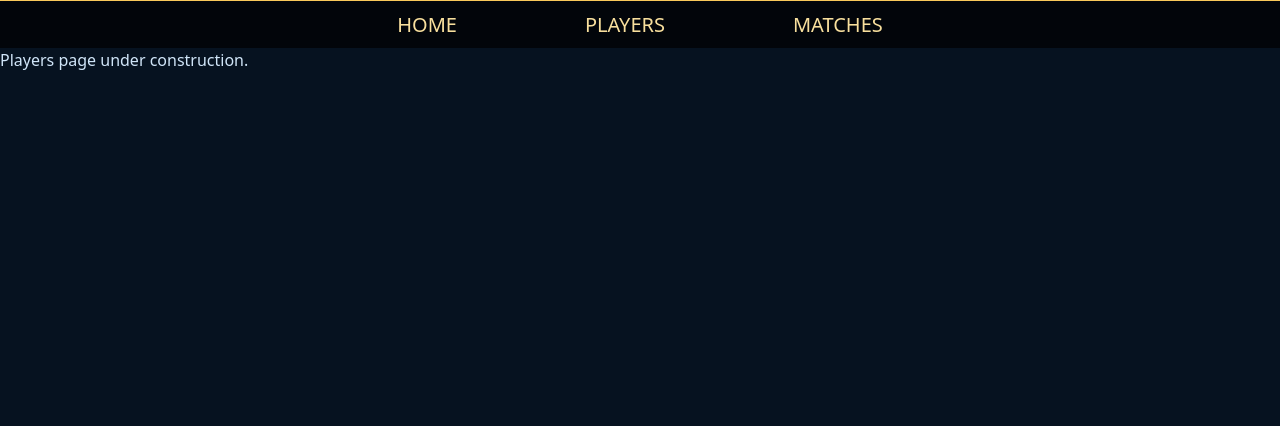
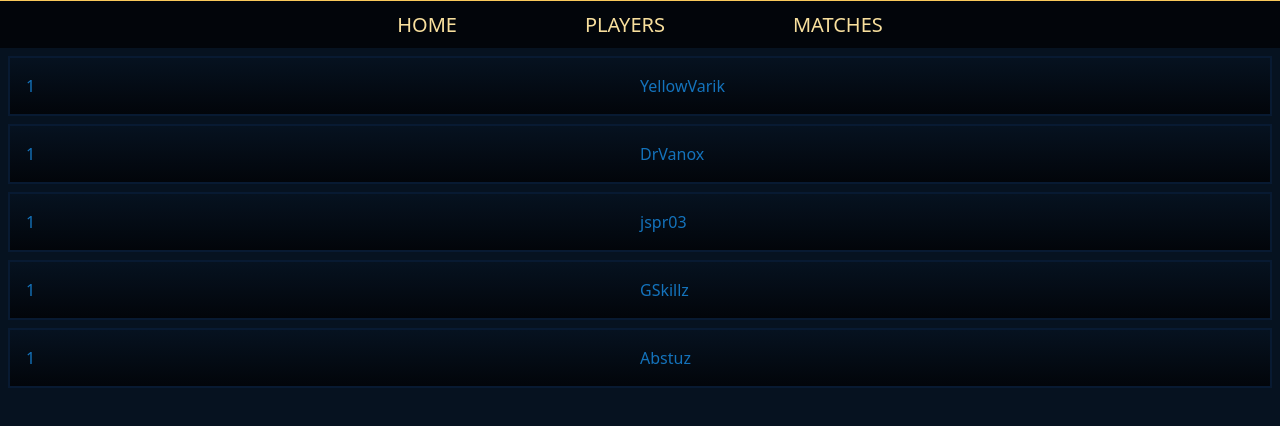
Before and after one commit to jessecrans/smite-toernooi, a Next.js app in the folder frontend/: page /players in a window 1280 px wide. Shown: the top 426 px of the page. Built offline with nearby package versions, Linux system fonts and the light colour scheme.

Commit message:
working on player page

```diff
--- a/frontend/src/app/page.tsx
+++ b/frontend/src/app/page.tsx
@@ -1,26 +1,27 @@
-import Image from "next/image";
+import { hasStarted } from "./utils/utils";
 
 export default function Home() {
   return (
     <main className="flex flex-col justify-center items-center h-screen pt-12">
+      {
+        !hasStarted() ? (
+          <>
             <div className="flex flex-col justify-center items-center">
               <h1 className="text-smite-yellow p-4 text-8xl font-bold">SMITE</h1>
               <p className="text-smite-text-white text-xl">De Boys - 2024</p>
               <h1 className="text-smite-yellow p-4 text-8xl font-bold">NITE</h1>
             </div>
-      {/* <Image
-        src="/pip.jpg"
-        alt="Pip"
-        width={300}
-        height={300}
-        className="m-4"
-      /> */}
             <p className="text-l text-smite-text-white m-4 text-center border-2 border-smite-text-blue p-2 bg-gradient-to-t from-smite-accent-blue-2 to-smite-accent-blue-1">
               <q cite="DrVanox">
                 Als ik in de top 3 kom en ik sta boven stoets, dan tatoeëer ik de smite lijst.
               </q>
               <span> ~ DrVanox</span>
             </p>
+          </>
+        ) : (
+          <h1 className="text-smite-text-white text-4xl">The tournament has started!</h1>
+        )
+      }
     </main>
   );
 }
--- /dev/null
+++ b/frontend/src/app/players/components/PlayerRow.tsx
@@ -0,0 +1,19 @@
+import React from 'react'
+import { getPlayer } from '@/app/utils/utils'
+import Image from 'next/image'
+
+const PlayerRow = ({
+  name
+}: {
+  name: string
+}) => {
+  const player = getPlayer(name)
+  return (
+    <div className='w-full grid grid-cols-2 items-center p-4 mt-2 text-smite-text-blue border-smite-light-blue border-2 bg-gradient-to-t from-smite-dark-blue to-smite-blue hover:border-smite-text-blue hover:text-smite-text-white hover:from-smite-accent-blue-1 hover:to-smite-accent-blue-2 duration-500'>
+      <p className=''>{player.rank}</p>
+      <p className=''>{player.name}</p>
+    </div>
+  )
+}
+
+export default PlayerRow
--- a/frontend/src/app/players/page.tsx
+++ b/frontend/src/app/players/page.tsx
@@ -1,9 +1,16 @@
 import React from 'react'
+import { getPlayers } from '../utils/utils'
+import Image from 'next/image'
+import PlayerRow from './components/PlayerRow'
 
 const Players = () => {
+  const players = getPlayers().sort((a, b) => a.rank - b.rank)
+
   return (
-    <main className='flex justify-start items-center pt-12'>
-      <h1 className='text-smite-text-white'>Players page under construction.</h1>
+    <main className="flex flex-col justify-start items-center p-2 pt-12 w-full">
+      {players.map(player => (
+        <PlayerRow key={player.name} name={player.name} />
+      ))}
     </main>
   )
 }
--- /dev/null
+++ b/frontend/src/app/utils/utils.ts
@@ -0,0 +1,83 @@
+export function hasStarted(): boolean {
+  return false;
+}
+
+const players = [
+  "YellowVarik",
+  "DrVanox",
+  "jspr03",
+  "GSkillz",
+  "Abstuz",
+]
+
+interface Player {
+  name: string
+  image: string
+  rank: number
+  wins: number
+  losses: number
+  kills: number
+  deaths: number
+  damage: number
+  healing: number
+  average_damage: number
+  average_healing: number
+  average_gpm: number
+}
+
+interface MatchStats {
+  kills: number
+  deaths: number
+  damage: number
+  healing: number
+  gpm: number
+}
+
+enum Side { ORDER, CHAOS }
+
+interface Match {
+  match_id: number
+  played: boolean
+  duration: number
+  winner: Side
+  order_player: string
+  chaos_player: string
+  order_stats: MatchStats
+  chaos_stats: MatchStats
+}
+
+export function getPlayers(): Player[] {
+  return players.map((name, index) => {
+    return {
+      name,
+      image: "/pip.jpg",
+      rank: index + 1,
+      wins: 0,
+      losses: 0,
+      kills: 0,
+      deaths: 0,
+      damage: 0,
+      healing: 0,
+      average_damage: 0,
+      average_healing: 0,
+      average_gpm: 0,
+    }
+  })
+}
+
+export function getPlayer(name: string): Player {
+  return {
+    name,
+    image: "/pip.jpg",
+    rank: 1,
+    wins: 0,
+    losses: 0,
+    kills: 0,
+    deaths: 0,
+    damage: 0,
+    healing: 0,
+    average_damage: 0,
+    average_healing: 0,
+    average_gpm: 0,
+  }
+}
```
Lines whose indentation alone changed are shown as unchanged.
